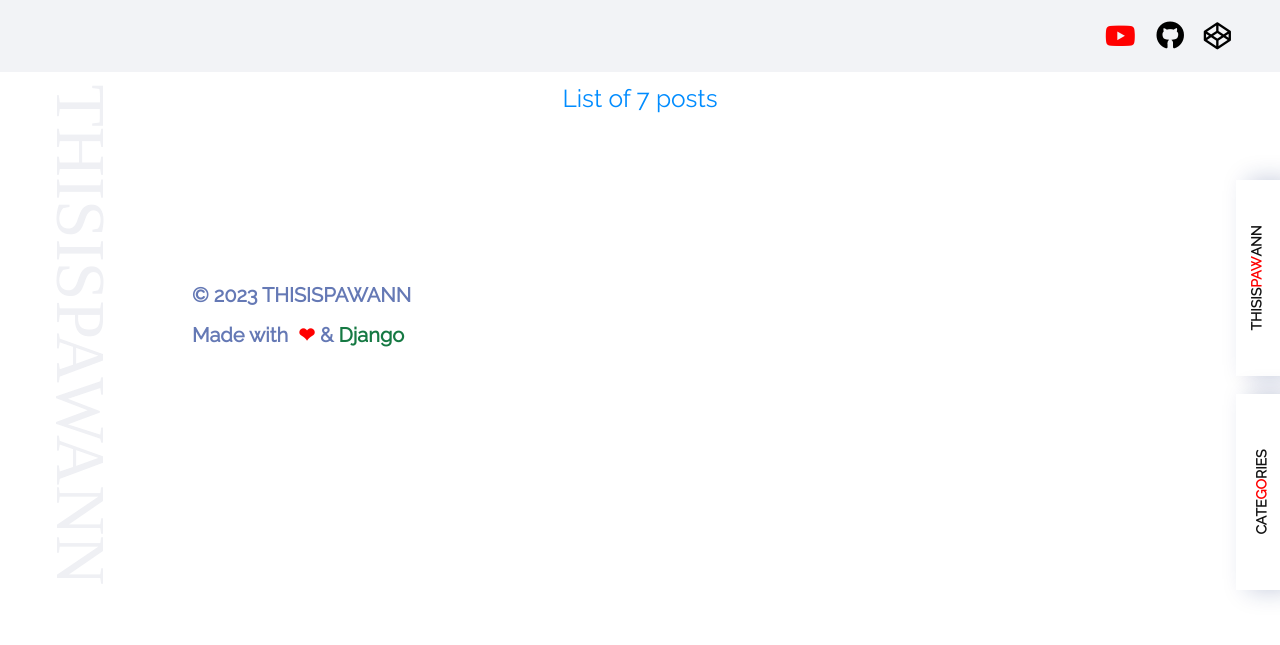
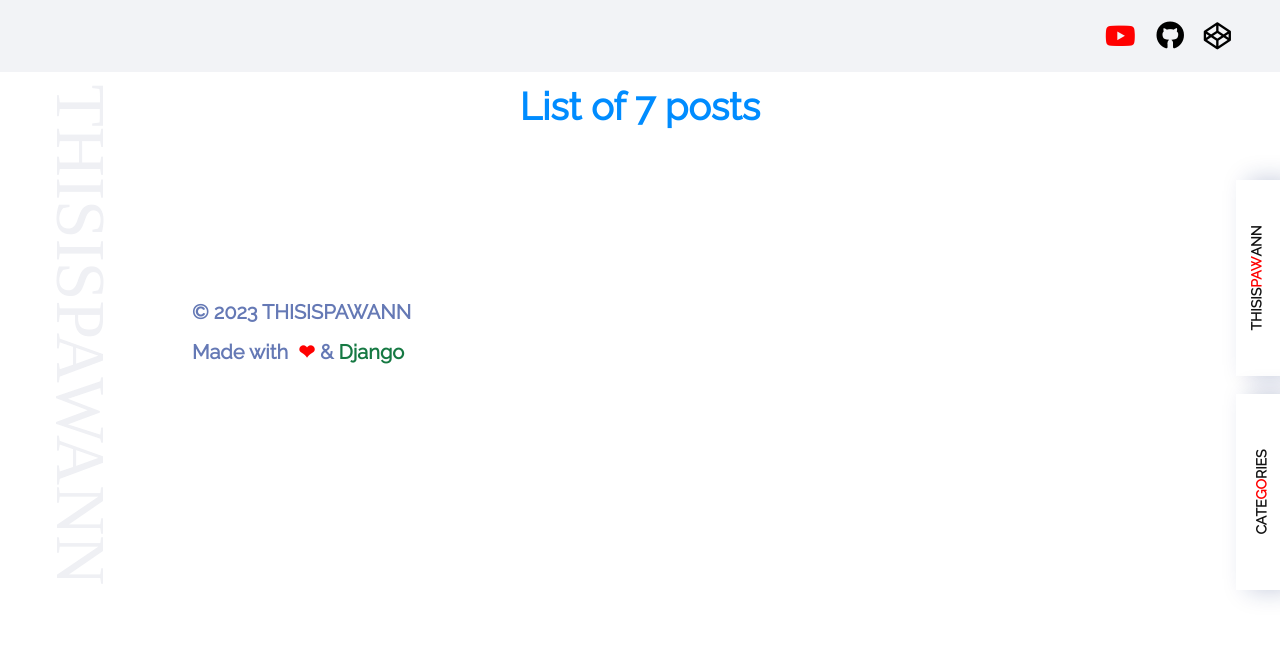
Before and after one commit to thisispawann/mysite, a Django app: page /category/7 in a window 1280 px wide. Shown: the top 645 px of the page. Run offline with Django 3.2, Linux system fonts and the light colour scheme; data comes from the database, SQL or seed files in the repository; both versions use the stored data as it was after the commit.

Commit message:
code block - django summernote

```diff
--- a/templates/category.html
+++ b/templates/category.html
@@ -3,7 +3,7 @@
 
 <h3
   class="text-center mb-5"
-  style="margin-top: 6rem !important; color: #008cff"
+  style="margin-top: 6rem !important; color: #008cff; font-size: 38px !important; font-weight:800;"
 >
   List of {{catlist.cat}} posts
 </h3>
```
Also changed, not shown: db.sqlite3, django-summernote/2023-02-09/5ed09aa9-dc78-46db-975c-22c12a6ee535.png (added), django-summernote/2023-02-09/637b7120-3aa2-4cd3-8f97-84708bab80da.png (added).
